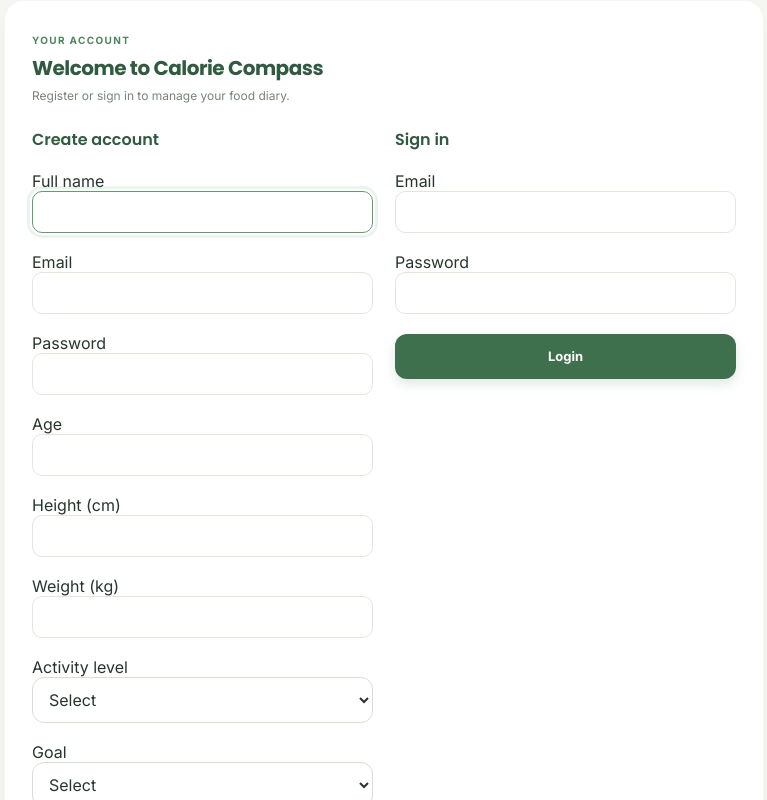
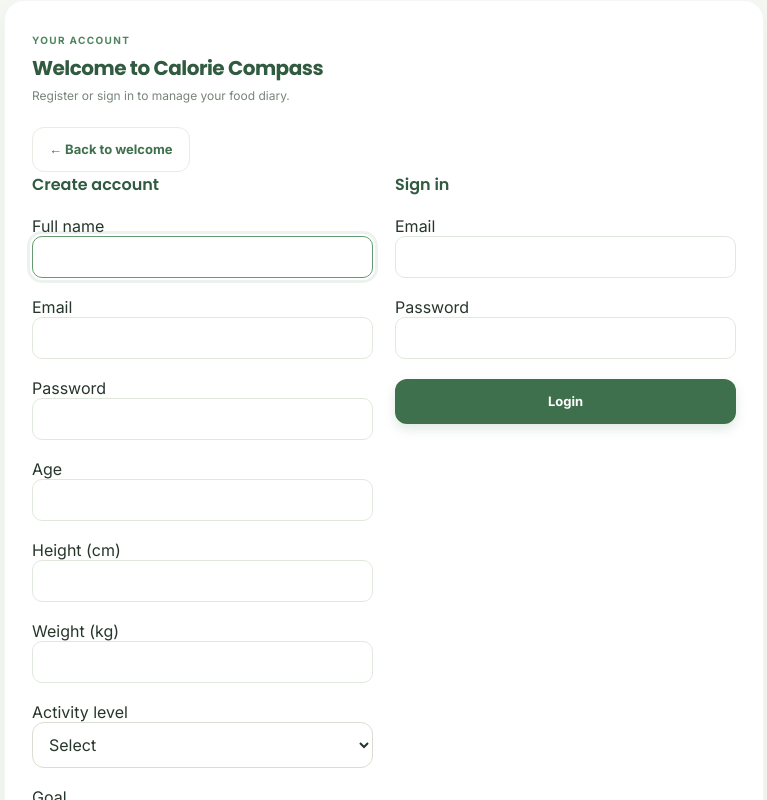
Before and after one commit to reedita/calorie-compass, a website: page html/index.html in a window 1280 px wide. Both pictures are taken after a click on the button "Get started". Shown: the part 102-902 px from the top of the page, without its empty margins (256-1023 px from the left). Drawn offline with Linux system fonts and the light colour scheme; no server answers.

Commit message:
Add return navigation from authentication

```diff
--- a/html/index.html
+++ b/html/index.html
@@ -72,6 +72,8 @@
                     <p>Register or sign in to manage your food diary.</p>
                 </div>
             </div>
+
+            <button type="button" class="button button-secondary back-welcome" id="back-to-welcome">← Back to welcome</button>
 
             <div class="account-grid">
                 <form id="register-form">
```
